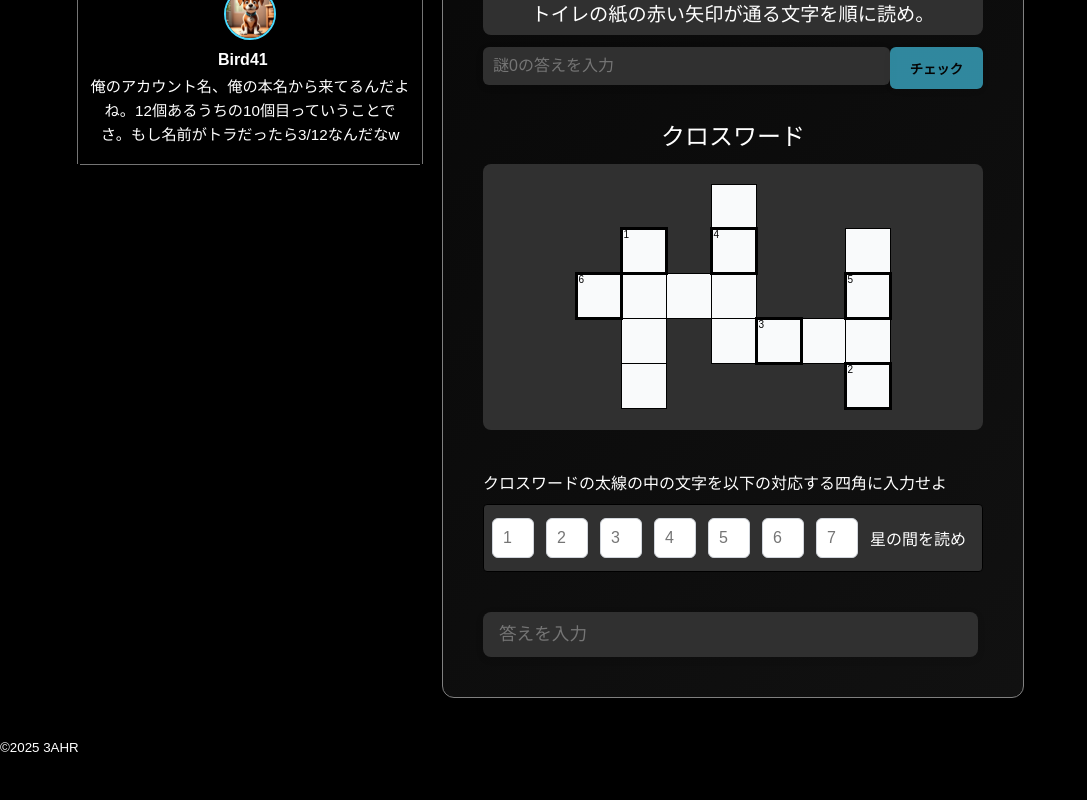
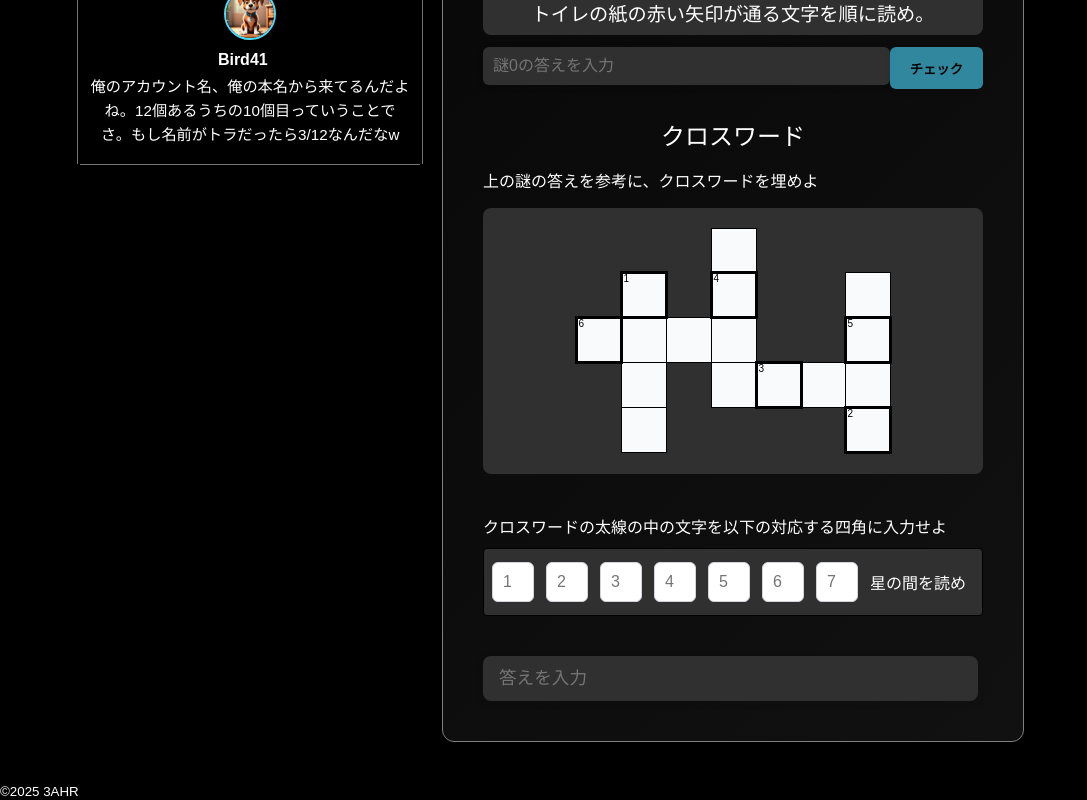
Before and after one commit to Falcon-SM/3AHR_bunkasaiWebapp, a Next.js app: page /riddles/4 in a window 1280 px wide. Shown: the part 1547-2347 px from the top of the page, without its empty margins (0-1087 px from the left). Before the commit the page ends 2303 px from the top, so only its background shows below. Built offline with nearby package versions, Linux system fonts and the light colour scheme.

Commit message:
Crossword Explanation

```diff
--- a/src/app/riddles/1/page.tsx
+++ b/src/app/riddles/1/page.tsx
@@ -100,6 +100,7 @@ export default function Home() {
           dangerouslySetInnerHTML={{ __html: `window.dataLayer = window.dataLayer || []; function gtag(){dataLayer.push(arguments);} gtag('js', new Date()); gtag('config', 'G-8SS8YBH1B6');` }}
         />
                 <h2 style={{marginBottom: 12, fontWeight: 400 }}>クロスワード</h2>
+                <p>上の謎の答えを参考に、クロスワードを埋めよ</p>
                 <div style={{background:"#303030",width:"100%",padding:20,borderRadius:8,boxSizing:"border-box",textAlign:"center"}}>
                 <table cellSpacing="0" style={{borderCollapse: "collapse", margin: "0 auto" }}>
                     <tbody>
--- a/src/app/riddles/4/page.tsx
+++ b/src/app/riddles/4/page.tsx
@@ -103,6 +103,7 @@ export default function Home() {
                     dangerouslySetInnerHTML={{ __html: `window.dataLayer = window.dataLayer || []; function gtag(){dataLayer.push(arguments);} gtag('js', new Date()); gtag('config', 'G-8SS8YBH1B6');` }}
                     />
                  <h2 style={{marginBottom: 12, fontWeight: 400 }}>クロスワード</h2>
+                 <p>上の謎の答えを参考に、クロスワードを埋めよ</p>
                  <div style={{background:"#303030",width:"100%",padding:20,borderRadius:8,boxSizing:"border-box",textAlign:"center"}}>
                  <table cellSpacing="0" style={{borderCollapse: "collapse", margin: "0 auto" }}>
                      <tbody>
```
